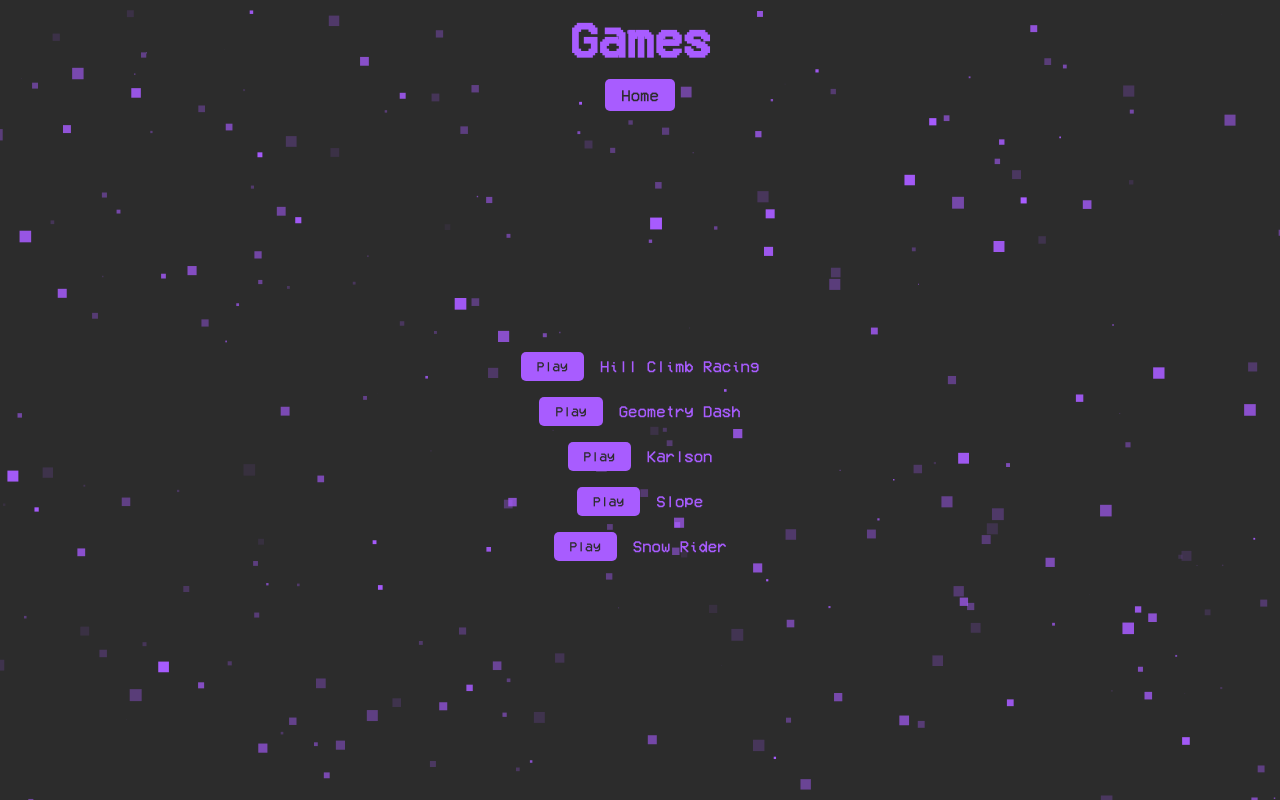
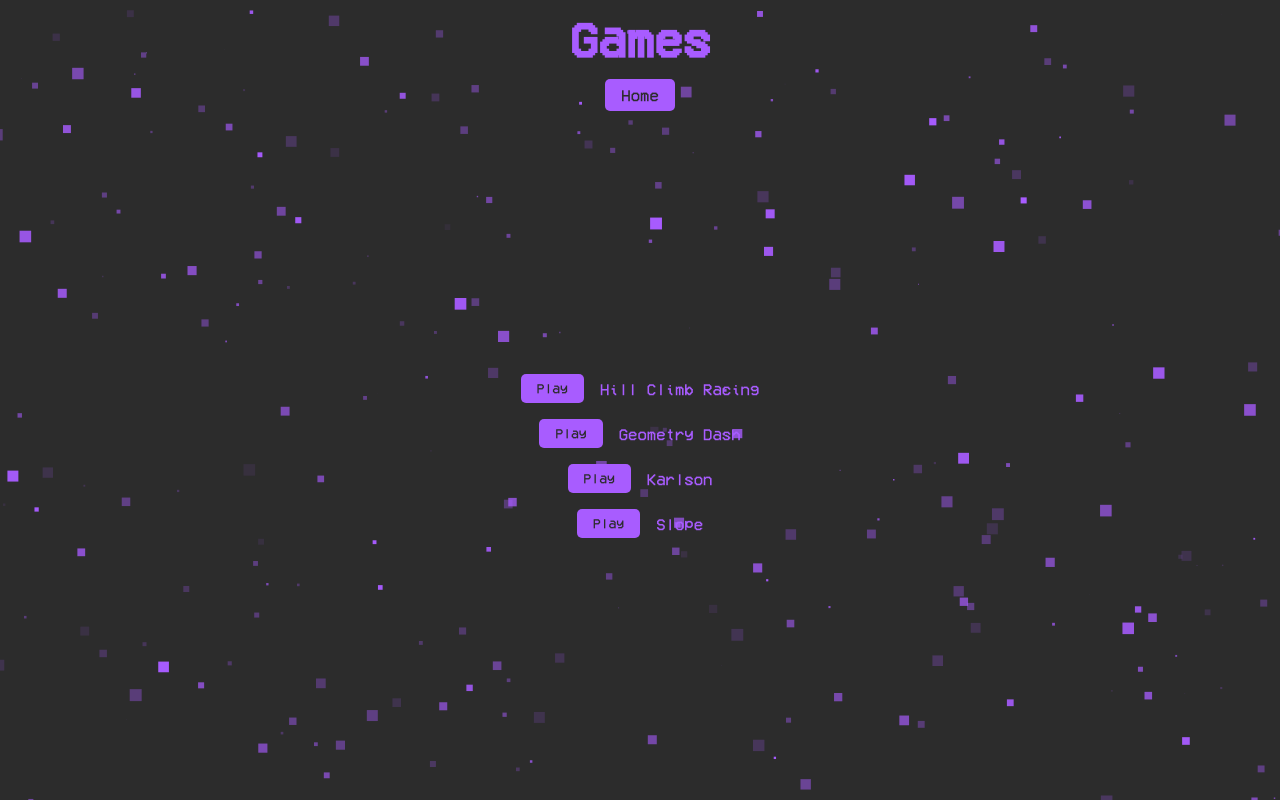
Before and after one commit to crossjbly/crossjbly.github.io, a plain HTML site: page games.html in a window 1280 px wide. Drawn offline with nearby package versions, Linux system fonts and the light colour scheme.

Commit message:
removed snow rider bc I am not dealing with the clusterfuck that is their file managment 💀💀

```diff
--- a/games.html
+++ b/games.html
@@ -118,11 +118,6 @@
             <button class="button" onclick="window.location.href='games/slopeGame';">Play</button>
             <span class="game-name">Slope</span>
         </li>
-        <li class="game-item">
-            <button class="button" onclick="window.location.href='games/SnowRider3d';">Play</button>
-            <span class="game-name">Snow Rider</span>
-        </li>
-
     </ul>
     <script src="https://cdn.jsdelivr.net/particles.js/2.0.0/particles.min.js"></script>
     <script>
```
